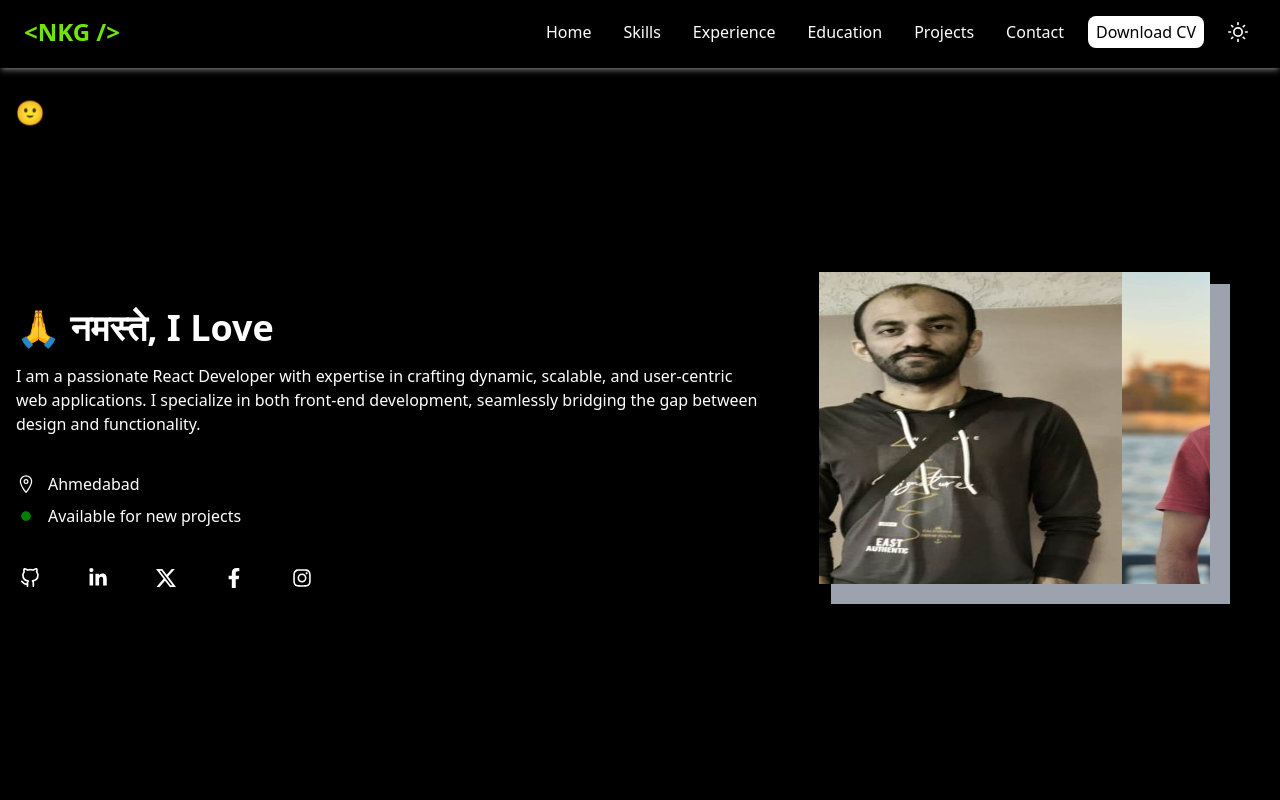
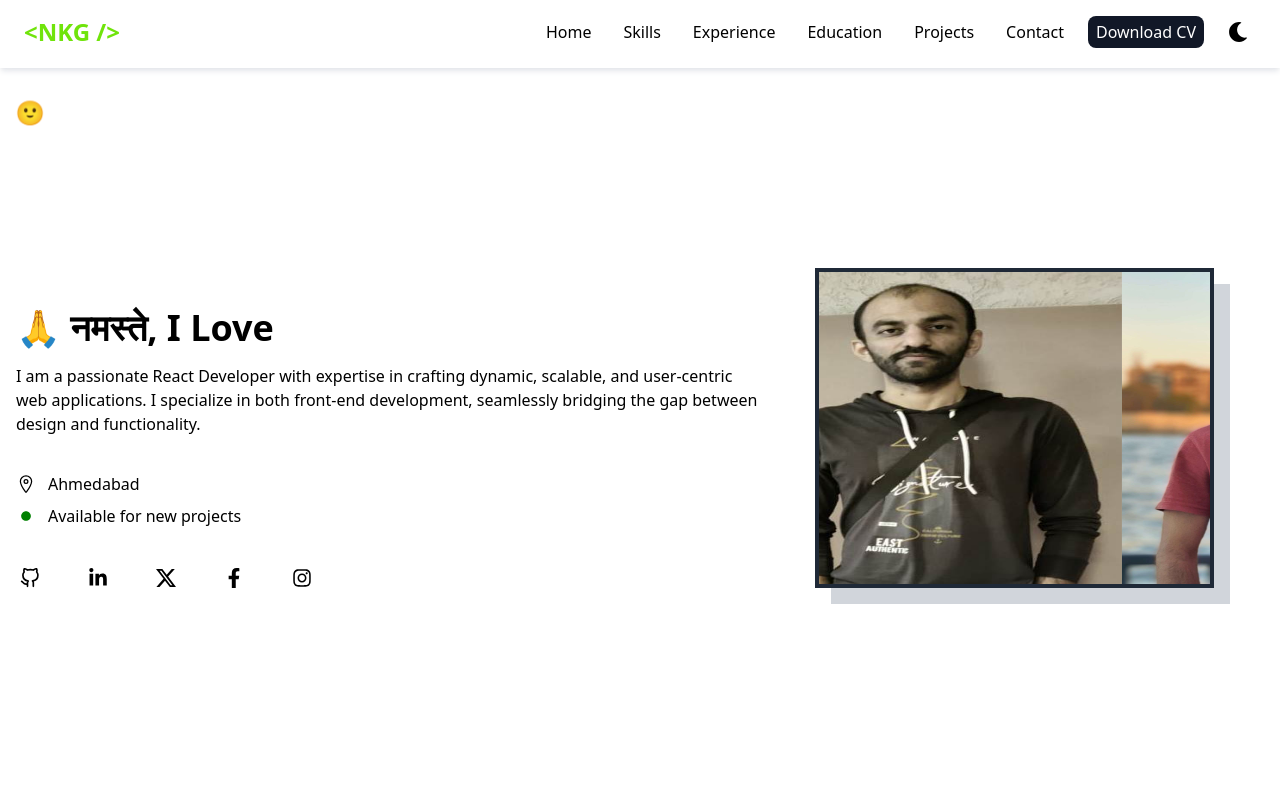
Before and after one commit to nischaygadher15/nkgdevs, a React (Vite) app: page / in a window 1280 px wide. Shown: the top 800 px of the page. Built offline with nearby package versions, Linux system fonts and the light colour scheme.

Commit message:
deploying on vercel...final2

```diff
--- a/src/App.jsx
+++ b/src/App.jsx
@@ -14,7 +14,7 @@ import smiley from "./assets/smiley.gif";
 
 function App() {
   let [loading, setLoading] = useState(true);
-  let [darkTheme, setDarkTheme] = useState(true);
+  let [darkTheme, setDarkTheme] = useState(false);
   let [pointerTimer, setPointerTime] = useState(5);
   let [pointerTStatus, setPointerTStatus] = useState(false);
   let pointerTimer1;
```
